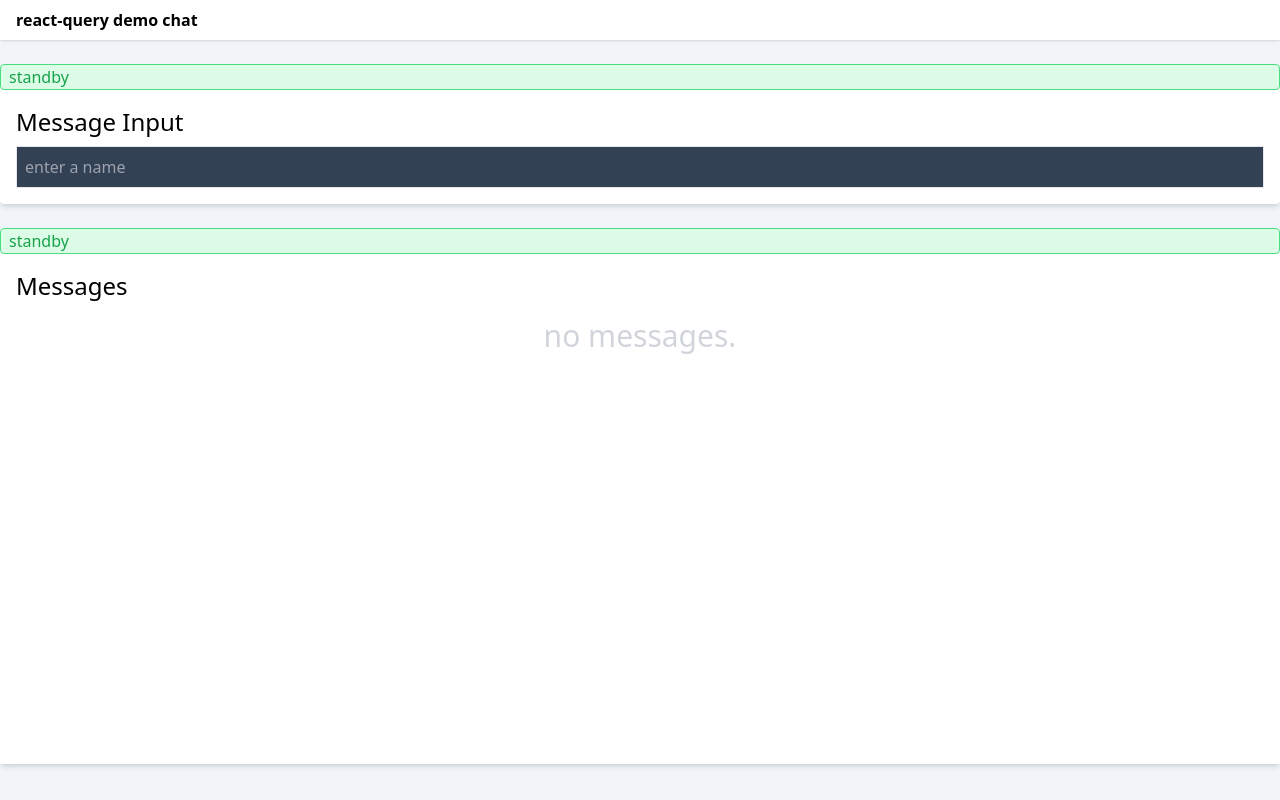
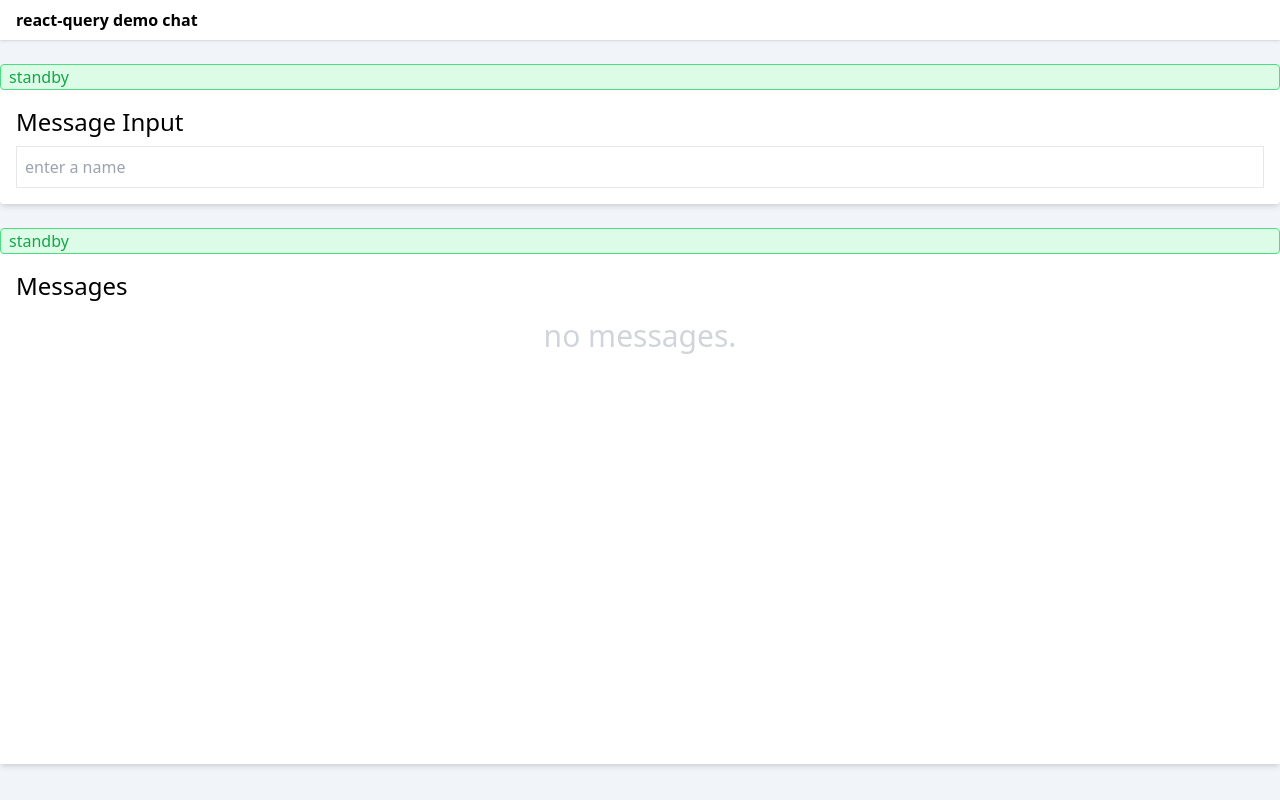
Before and after one commit to g3org3/react-query-demo, a React (Vite) app: page / in a window 1280 px wide. Built offline with nearby package versions, Linux system fonts and the light colour scheme.

Commit message:
:recycle: fix and rearrange stuff

```diff
--- a/src/components/MessageInput.tsx
+++ b/src/components/MessageInput.tsx
@@ -1,10 +1,12 @@
 import { useMutation, useQueryClient } from "@tanstack/react-query"
+import { v4 as uuid } from 'uuid'
+import z from "zod"
+
 import { db } from "../utils/db"
 import { getFromData } from "../utils/form"
-import z from "zod"
-import { v4 as uuid } from 'uuid'
+import { useErrorStore } from "../stores/error"
+
 import Alert from "./Alert"
-import { useErrorStore } from "../stores/error"
 
 const MessageInput = () => {
   const queryClient = useQueryClient()
@@ -14,14 +16,14 @@ const MessageInput = () => {
     async onMutate(newmessage) {
       await queryClient.cancelQueries({ queryKey: ['messages'] })
 
-      const prevmessages = queryClient.getQueryData(['messages'])
+      // const prevmessages = queryClient.getQueryData(['messages'])
 
       queryClient.setQueryData(['messages'], (oldmessages: unknown) => {
         if (!oldmessages || !(oldmessages instanceof Array)) return [newmessage]
         return oldmessages.concat([newmessage])
       })
 
-      return { prevmessages }
+      // return { prevmessages }
     },
     onError(_, newmessage) { // err, obj, ctx
       // queryClient.setQueryData(['messages'], context?.prevmessages)
@@ -55,14 +57,13 @@ const MessageInput = () => {
     },
     onSuccess(message) {
       if (!message) return
-      console.log('message')
       queryClient.setQueryData(['messages'], (old: unknown) => {
         if (!old || !(old instanceof Array)) return [message]
         return old.filter(u => u.id !== message.id).concat([message])
       })
     },
     onSettled() {
-      // queryClient.invalidateQueries({queryKey: ['messages']})
+      queryClient.invalidateQueries({ queryKey: ['messages'] })
     }
   })
 
@@ -86,7 +87,7 @@ const MessageInput = () => {
     <Alert status={isLoading ? 'loading' : isError ? 'failed' : 'standby'} />
     <div className="flex flex-col gap-2 p-4">
       <h2 className="text-2xl">Message Input</h2>
-      <input autoComplete="off" placeholder="enter a name" disabled={isLoading && false} name="text" className='border p-2 bg-slate-700' />
+      <input autoComplete="off" placeholder="enter a name" disabled={isLoading && false} name="text" className='border p-2 dark:bg-slate-700' />
     </div>
   </form>
 }
--- a/src/components/ShowMessages.tsx
+++ b/src/components/ShowMessages.tsx
@@ -1,9 +1,11 @@
 import { useQuery } from "@tanstack/react-query"
+
 import { db } from "../utils/db"
+import { useErrorStore } from "../stores/error"
 import { clx } from "../utils/tailwind"
+
 import Alert from "./Alert"
 import StatusBadgeButton from "./StatusButton"
-import { useErrorStore } from "../stores/error"
 
 const ShowMessages = () => {
   const errors = useErrorStore(s => s.errors)
@@ -14,6 +16,7 @@ const ShowMessages = () => {
     staleTime: 10 * 1000,
   })
 
+  // @ts-ignore
   const messages = errors.concat(data || []).sort((a, b) => b.createdAt.getTime() - a.createdAt.getTime())
 
   return <div className="flex flex-col flex-1 bg-white shadow-md overflow-auto dark:bg-slate-800 dark:text-slate-300">
@@ -25,6 +28,7 @@ const ShowMessages = () => {
           <div key={msg.id} className={clx({ 'bg-red-50 border-red-400 border dark:bg-red-800': !!msg.errored }, "p-2 border-b dark:border-slate-500 flex")}>
             <span>{msg.text}</span>
             <span className="flex-1" />
+            {/* @ts-ignore  */}
             <StatusBadgeButton server={msg.server} errored={msg.errored} />
           </div>
         ))}
```
